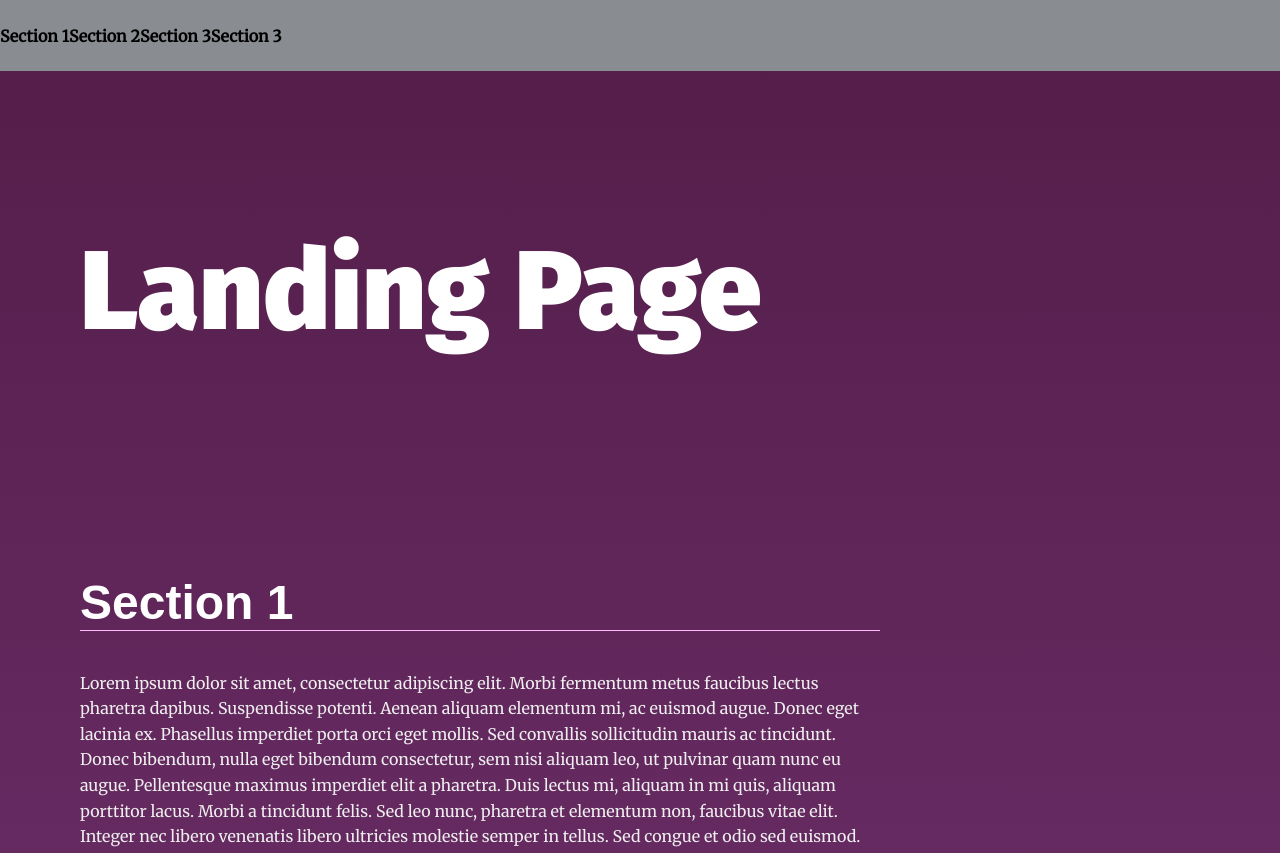
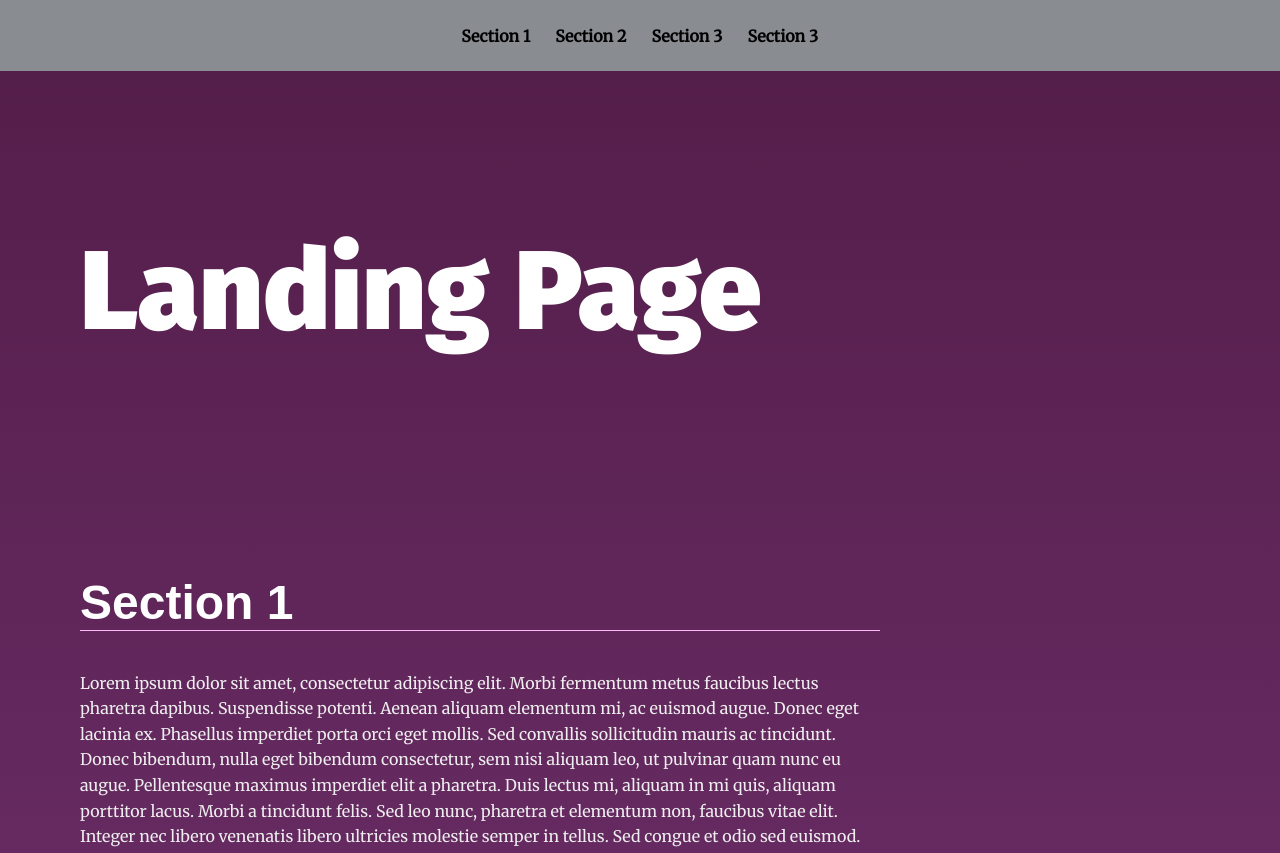
Before and after one commit to VanBudur/landing-page, a plain HTML site: page index.html in a window 1280 px wide. Shown: the top 853 px of the page. Drawn offline with Linux system fonts and the light colour scheme.

Commit message:
fix first problem

```diff
--- a/css/styles.css
+++ b/css/styles.css
@@ -68,12 +68,12 @@ section {
     padding: 2%;
     padding-left: 0;
     margin: 0;
-    text-align: left;
+    text-align: center;
 }
 
 .navbar__menu li {
     display: inline-flex;
-    padding: left 2%;
+    padding-left: 2%;
 }
 
 .navbar__menu .menu__link {
```
Also changed, not shown: 1 other file.
